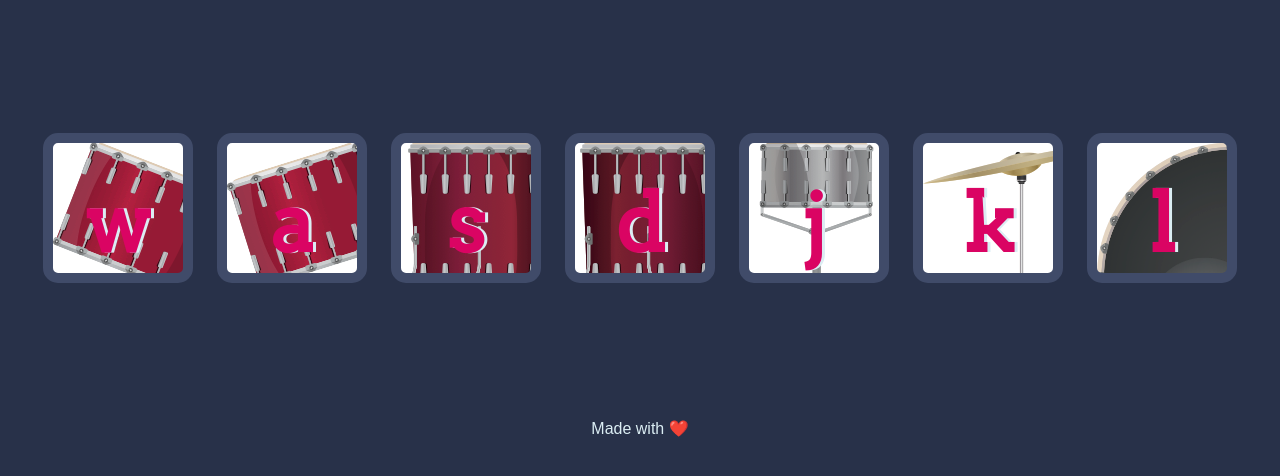
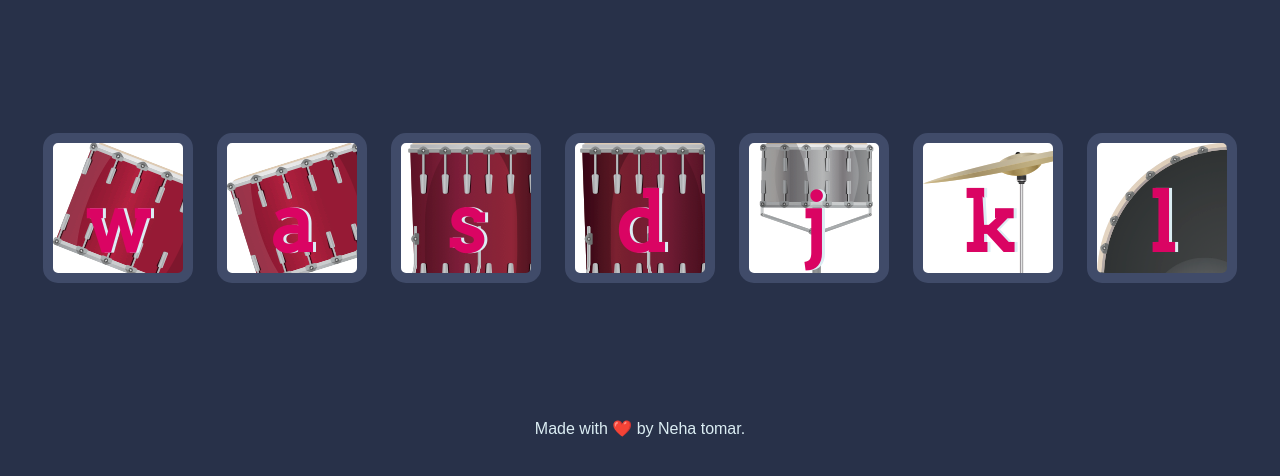
Before and after one commit to Neha126/drumkit, a plain HTML site: page index.html in a window 1280 px wide. Shown: the part 156-632 px from the top of the page. Drawn offline with Linux system fonts and the light colour scheme.

Commit message:
Update index.html

```diff
--- a/index.html
+++ b/index.html
@@ -24,7 +24,7 @@
 
 
   <footer>
-    Made with ❤️
+    Made with ❤️ by Neha tomar.
   </footer>
   <script src="index.js"></script>
 </body>
```
